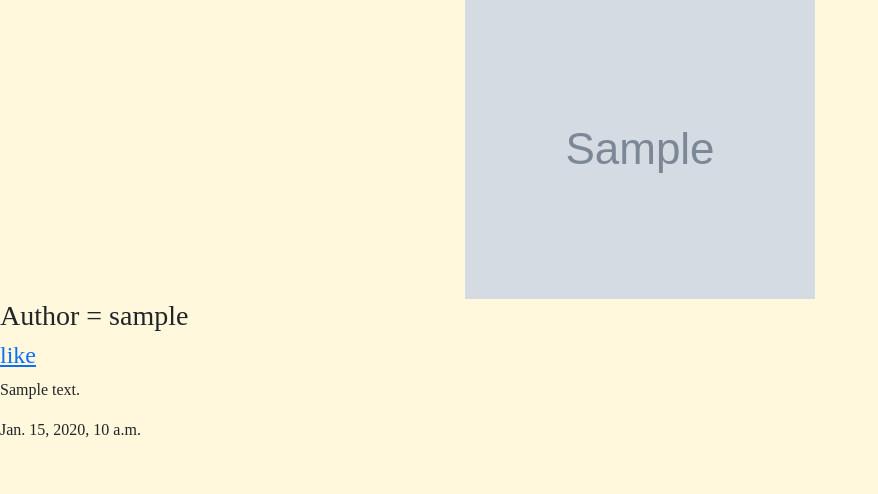
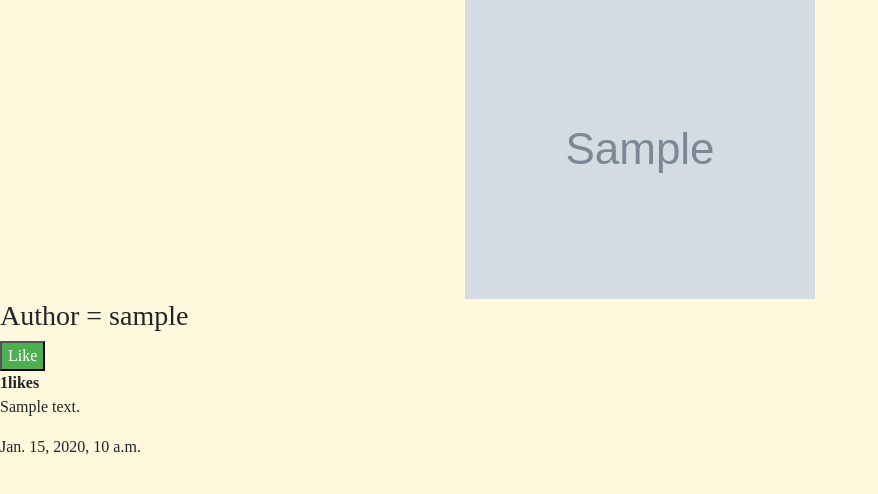
Before and after one commit to fatimozln/famemo, a Django app: a page that uses articles/templates/articles/articles_detail.html in a window 1280 px wide. Shown: the part 103-597 px from the top of the page, without its empty margins (0-878 px from the left). Run offline with Django 3.2, Linux system fonts and the light colour scheme; tables that the repository leaves empty hold one stand-in row (values such as "Sample post"); grey boxes marked "Sample" are stand-in pictures.

Commit message:
add submit for like and unlike

```diff
--- a/articles/templates/articles/articles_detail.html
+++ b/articles/templates/articles/articles_detail.html
@@ -11,12 +11,20 @@
         </center>
         <h3>Author = {{article.author}}</h3>
 
-        {% if user in article.likes.all %}
-        <h4> <a href="{% url 'articles:unlike' article.id %}"> unlike</a></h4>
-        {% else %}
-        <h4> <a href="{% url 'articles:like' article.id %}"> like</a></h4>
-        {% endif %}
-
+        <form action="{% url 'articles:like' article.id %}" method="POST" class="ui form">
+            <input type="hidden" name="post_id" value=" {{article.id}}">
+            {% csrf_token %}
+            {% if user not in article.likes.all %}
+            <button class="ui button positive" type="submit"
+                style=" background-color: #4CAF50; color: white; ">Like</button>
+            <!-- <h4> <a href="{% url 'articles:unlike' article.id %}"> unlike</a></h4> -->
+            {% else %}
+            <button class="ui button nagative" type="submit"
+                style="background-color: #f44336; color: white;">UnLike</button>
+            <!-- <a href="{% url 'articles:like' article.id %}"> like</a></h4> -->
+            {% endif %}
+        </form>
+        <strong>{{ article.likes.all.count}}likes</strong>
         <p>{{article.body}}</p>
         <p>{{article.date}}</p>
     </div>
```
